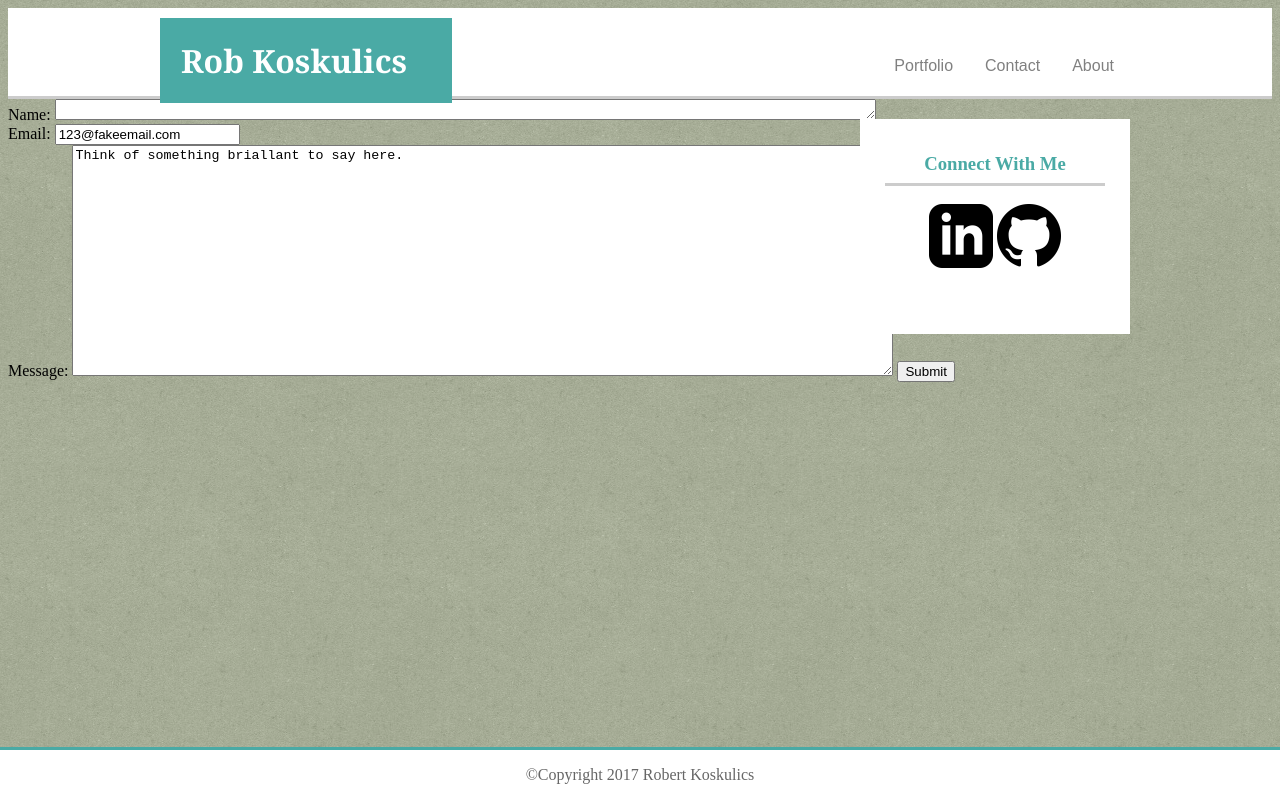
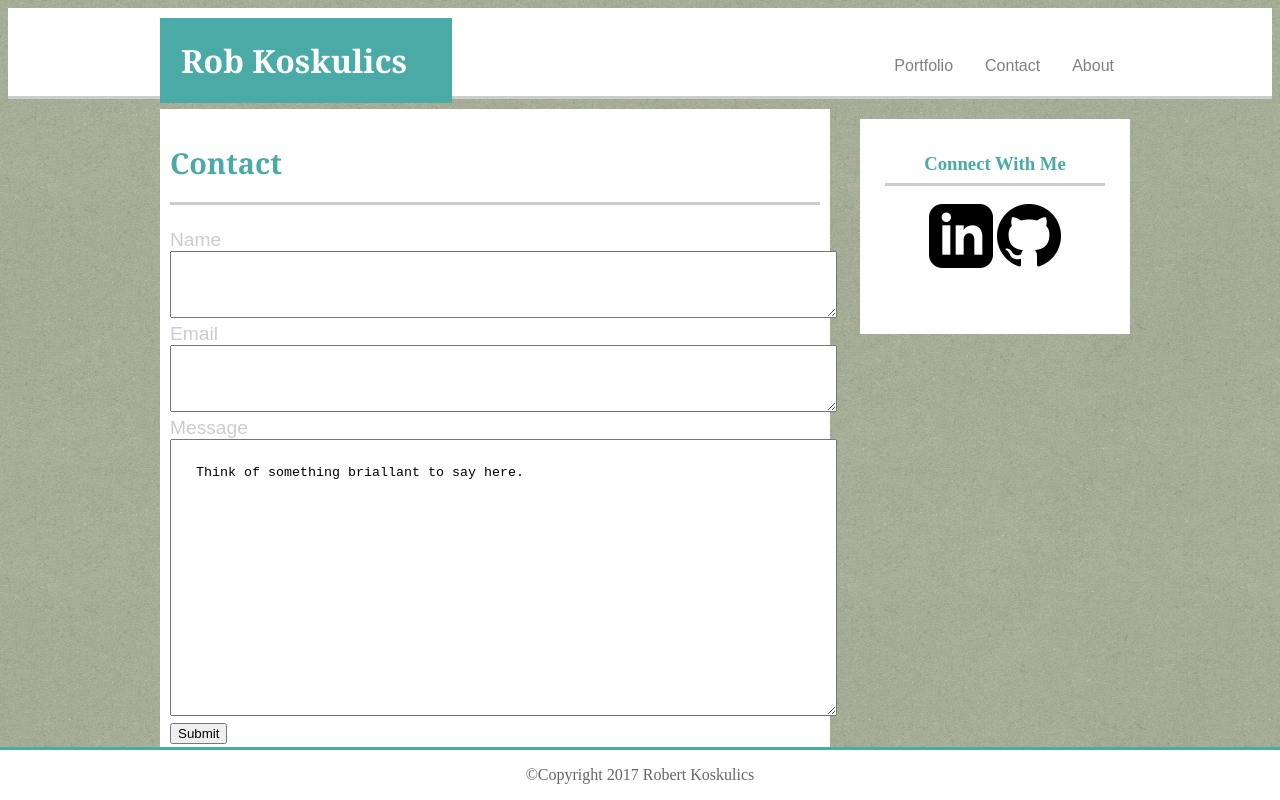
Before and after one commit to rkoskulics/Basic-Portfolio, a plain HTML site: page contact.html in a window 1280 px wide. Drawn offline with Linux system fonts and the light colour scheme.

Commit message:
Second draft of all HTML files

```diff
--- a/assets/css/style.css
+++ b/assets/css/style.css
@@ -104,6 +104,7 @@ h2{
 	border-bottom-style: solid;
 	border-bottom-color: #cccccc;
 	padding-bottom: 20px;
+	font-family: "Georgia", "Times", "Times New Roman", serif;
 }
 
 h3{
@@ -117,7 +118,7 @@ h3{
 
 /*This is where the CSS for portfolio starts*/
 .projectBox{
-	width: 650px;
+	width: 560px;
 	height:900px;
 	background-color: #ffffff;
 	position: absolute;
@@ -160,3 +161,19 @@ h3{
 	bottom: 10px;
 	width:250px;
 }
+
+/*This is where the CSS for the Contact page starts*/
+#contact-info{
+	background-color: #ffffff;
+	width: 650px;
+	color: #cccccc;
+	font-size:120%;
+	font-family: "Arial", "Helvetica Neue", "Helvetica", sans-serif;
+	padding:10px;
+	margin:10px;
+	position: absolute;
+	left:150px;
+}
+textarea{
+	padding:25px;
+}
--- a/contact.html
+++ b/contact.html
@@ -28,12 +28,17 @@
 			</a>
 	</div>
 
+	<div id="contact-info">
+
+		<h2>Contact</h2>
+
 	<form action="about:blank">
-Name: <textarea name="Name" rows="1" cols="100" value="Mickey"></textarea><br>
-Email: <input type="text" name="Email" value="123@fakeemail.com"><br>
-Message: <textarea name="message" rows="15" cols="100">Think of something briallant to say here.</textarea>
-<input type="submit" value="Submit">
-</form>
+		Name <br><textarea name="Name" rows="1" cols="75"></textarea><br>
+		Email <br><textarea name="Email" rows="1" cols="75"></textarea><br>
+		Message <br><textarea name="message" rows="15" cols="75">Think of something briallant to say here.</textarea><br>
+		<input type="submit" value="Submit">
+	</form>
+	</div>
 
 	<div id="foot">
 		<footer>
```
